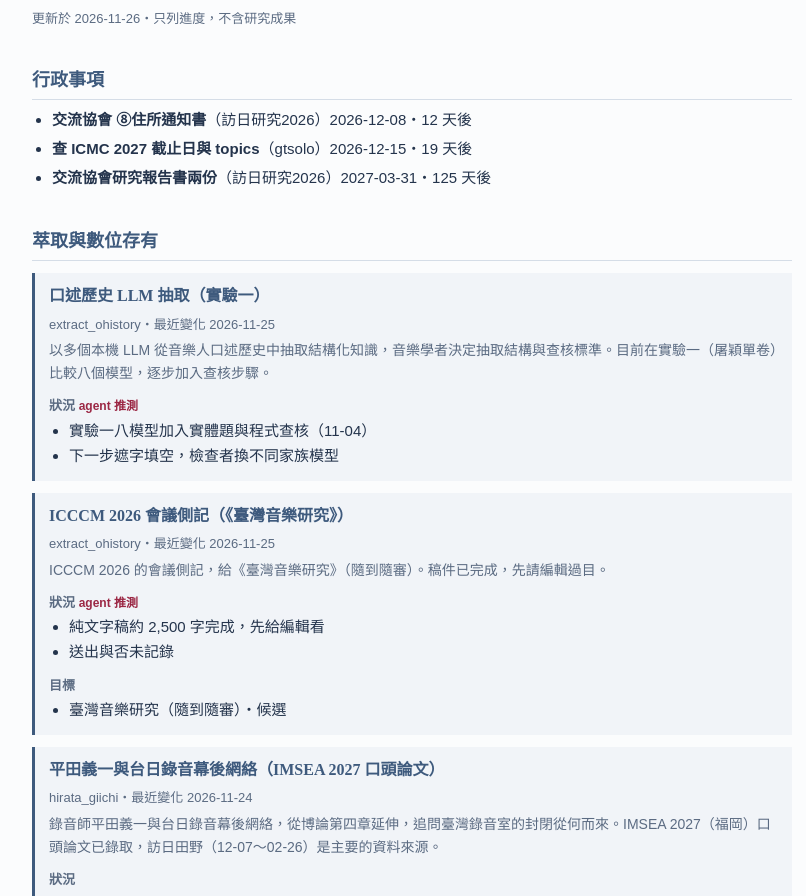
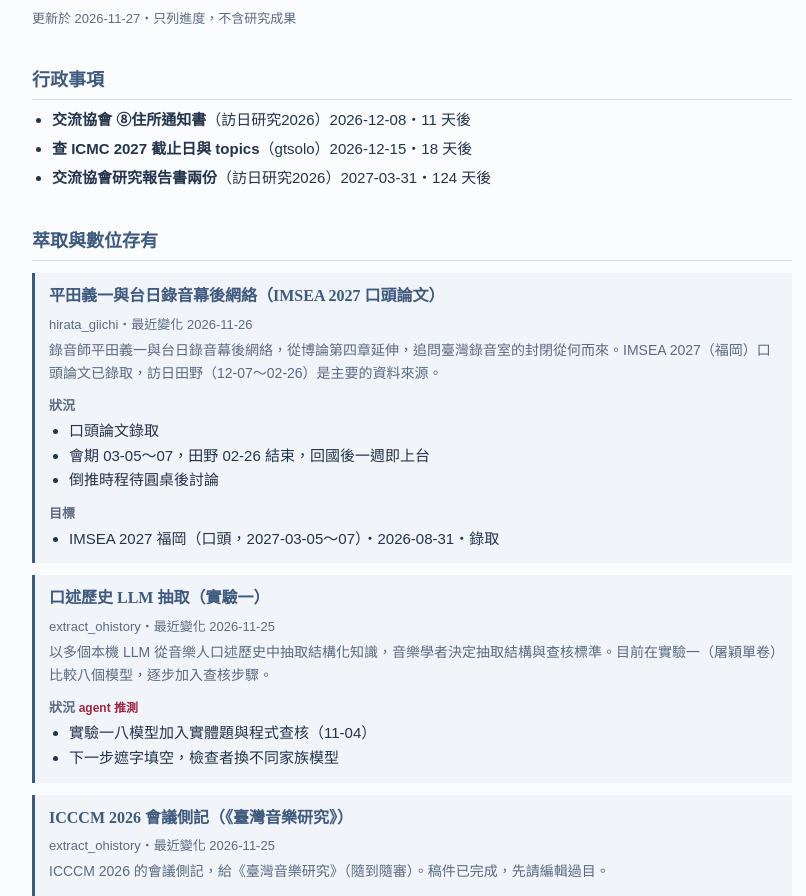
Before and after one commit to bkwmt/team-leader, a plain HTML site: page index.html in a window 1280 px wide. Shown: the part 56-952 px from the top of the page, without its empty margins (228-1034 px from the left). Drawn offline with Linux system fonts and the light colour scheme.

Commit message:
進度頁 2026-11-27

```diff
--- a/index.html
+++ b/index.html
@@ -18,21 +18,21 @@ p{margin:4px 0} ul{margin:2px 0;padding-left:20px} .meta{color:var(--muted);font
 .about{color:var(--muted);font-size:14px} .warn{color:var(--accent)} .guess{color:var(--accent);font-size:12px} .admin li{margin:4px 0}
 </style></head>
 <body><main>
-<h1>研究進度</h1><p class="meta">更新於 2026-11-26・只列進度，不含研究成果</p>
-<h2>行政事項</h2><ul class="admin"><li><b>交流協會 ⑧住所通知書</b>（訪日研究2026）2026-12-08・12 天後</li><li><b>查 ICMC 2027 截止日與 topics</b>（gtsolo）2026-12-15・19 天後</li><li><b>交流協會研究報告書兩份</b>（訪日研究2026）2027-03-31・125 天後</li></ul>
+<h1>研究進度</h1><p class="meta">更新於 2026-11-27・只列進度，不含研究成果</p>
+<h2>行政事項</h2><ul class="admin"><li><b>交流協會 ⑧住所通知書</b>（訪日研究2026）2026-12-08・11 天後</li><li><b>查 ICMC 2027 截止日與 topics</b>（gtsolo）2026-12-15・18 天後</li><li><b>交流協會研究報告書兩份</b>（訪日研究2026）2027-03-31・124 天後</li></ul>
 <h2>萃取與數位存有</h2>
+<section id="hirata-imsea2027"><h3><a href="#hirata-imsea2027">平田義一與台日錄音幕後網絡（IMSEA 2027 口頭論文）</a></h3><p class="meta">hirata_giichi・最近變化 2026-11-26</p><p class="about">錄音師平田義一與台日錄音幕後網絡，從博論第四章延伸，追問臺灣錄音室的封閉從何而來。IMSEA 2027（福岡）口頭論文已錄取，訪日田野（12-07～02-26）是主要的資料來源。</p><h4>狀況</h4><ul><li>口頭論文錄取</li><li>會期 03-05～07，田野 02-26 結束，回國後一週即上台</li><li>倒推時程待圓桌後討論</li></ul><h4>目標</h4><ul><li>IMSEA 2027 福岡（口頭，2027-03-05～07）・2026-08-31・錄取</li></ul></section>
 <section id="extract-ohistory"><h3><a href="#extract-ohistory">口述歷史 LLM 抽取（實驗一）</a></h3><p class="meta">extract_ohistory・最近變化 2026-11-25</p><p class="about">以多個本機 LLM 從音樂人口述歷史中抽取結構化知識，音樂學者決定抽取結構與查核標準。目前在實驗一（屠穎單卷）比較八個模型，逐步加入查核步驟。</p><h4>狀況 <span class="guess">agent 推測</span></h4><ul><li>實驗一八模型加入實體題與程式查核（11-04）</li><li>下一步遮字填空，檢查者換不同家族模型</li></ul></section>
 <section id="icccm-report-tmr"><h3><a href="#icccm-report-tmr">ICCCM 2026 會議側記（《臺灣音樂研究》）</a></h3><p class="meta">extract_ohistory・最近變化 2026-11-25</p><p class="about">ICCCM 2026 的會議側記，給《臺灣音樂研究》（隨到隨審）。稿件已完成，先請編輯過目。</p><h4>狀況 <span class="guess">agent 推測</span></h4><ul><li>純文字稿約 2,500 字完成，先給編輯看</li><li>送出與否未記錄</li></ul><h4>目標</h4><ul><li>臺灣音樂研究（隨到隨審）・候選</li></ul></section>
-<section id="hirata-imsea2027"><h3><a href="#hirata-imsea2027">平田義一與台日錄音幕後網絡（IMSEA 2027 口頭論文）</a></h3><p class="meta">hirata_giichi・最近變化 2026-11-24</p><p class="about">錄音師平田義一與台日錄音幕後網絡，從博論第四章延伸，追問臺灣錄音室的封閉從何而來。IMSEA 2027（福岡）口頭論文已錄取，訪日田野（12-07～02-26）是主要的資料來源。</p><h4>狀況</h4><ul><li>口頭論文錄取</li><li>會期 03-05～07，田野 02-26 結束，回國後一週即上台</li><li>倒推時程待圓桌後討論</li></ul><h4>目標</h4><ul><li>IMSEA 2027 福岡（口頭，2027-03-05～07）・2026-08-31・錄取</li></ul></section>
 <section id="ghouse-sna"><h3><a href="#ghouse-sna">戰後台灣流行音樂幕後合作網絡（ghouse SNA／reread）</a></h3><p class="meta">ghouse・最近變化 2026-11-24</p><p class="about">戰後臺灣流行音樂幕後合作網絡的 SNA 主線，以及重讀博論材料的 reread 子專案，是 PASMA 與 ISMIR 論文的來源。目前沒有設定新的投稿目標。</p><h4>狀況 <span class="guess">agent 推測</span></h4><ul><li>無期刊或會議目標</li><li>SNA 日誌停在 06-22，reread 停在 08-26</li></ul></section>
 <section id="jp-music-network"><h3><a href="#jp-music-network">日本發行專輯合作網絡</a></h3><p class="meta">JP_music_network・最近變化 2026-11-24</p><p class="about">以 Discogs 的日本發行專輯 credits 建立合作網絡，是 ghouse 的姊妹研究線，用來對照臺灣的情況。</p><h4>狀況 <span class="guess">agent 推測</span></h4><ul><li>組織節點與 U 型 modularity 觀察</li><li>下一步以 LLM 從 notes 抽取 credits</li></ul></section>
 <section id="ismir2026-postwar"><h3><a href="#ismir2026-postwar">ISMIR 2026 戰後篇（Paper 459，PASMA）</a></h3><p class="meta">my_papers・最近變化 2026-11-23</p><p class="about">以 PASMA 封套資料建立戰後臺灣流行音樂的幕後合作網絡，再以聲學分析檢驗「常一起合作的人聽起來相像」。ISMIR 2026 錄取並獲最佳論文提名，11 月在阿布達比發表。</p><h4>狀況</h4><ul><li>已發表（最佳論文提名，未獲獎）</li><li>擴寫 TISMIR 期刊版</li><li>PASMA 網站內容審閱與陳志遠生年勘誤（論文 1941、網站 1950）待處理</li></ul><h4>目標</h4><ul><li>ISMIR 2026・2026-08-03・錄取</li><li>TISMIR（ISMIR 論文擴充為期刊版；最佳論文提名者擴寫投稿為不成文慣例，隨時收稿，截止日未定）・進行中</li></ul></section>
 <section id="ntubonn-mecad"><h3><a href="#ntubonn-mecad">NTU-Bonn mecad 抽取與可視化</a></h3><p class="meta">NTU-Bonn・最近變化 2026-11-23</p><p class="about">台德合作計畫（NSTC-DFG 2027–2030）中由我負責的歷史資料抽取與可視化。德方負責事件資料庫與前端，台方負責方法與分析；正式經費開始前要交付事件篩選與學術摘要抽取的 pilot。</p><h4>狀況</h4><ul><li>海報錄取，楊建章與 Tobias Janz 的 panel 未錄（與投稿時「偏好 panel」相反）</li><li>P0–P3 全量完成，學術摘要 pilot 未開始</li></ul><h4>目標</h4><ul><li>IMSEA 2027 海報（與蘇黎合投）・2026-08-31・錄取</li><li>台北 kick-off workshop（2027-03 初，日期暫定）・2027-03-01・進行中</li></ul></section>
 <section id="prewar-stem-tagging"><h3><a href="#prewar-stem-tagging">戰前 78 轉分軌自動標註</a></h3><p class="meta">prewar_stem_tagging・最近變化 2026-11-18</p><p class="about">戰前 78 轉錄音經 demucs 分軌後，自動標註純樂器、純雜音等片段，作為資料增強素材庫，下游是鈞右的 RoFormer 預訓練。主管線在工作站，mac 端負責黃金標準試聽工具與公開站。</p><h4>狀況 <span class="guess">agent 推測</span></h4><ul><li>4／8／10 秒三種窗長全量完成並公開</li><li>黃金標準兩輪（各 120 窗）0 筆，等使用者標註</li><li>尚未通知鈞右下載區新選項</li></ul></section>
-<section id="muhou-journal-ab"><h3><a href="#muhou-journal-ab">博論改寫兩篇英文期刊（A 事件史、B 方法論）</a></h3><p class="meta">my_papers・最近變化 2026-08-04</p><p class="about">把博論拆寫成兩篇英文期刊論文：A 篇寫錄音實踐的標準化（事件史），B 篇寫以幕後為方法（方法論）。由 Claude 出英文初稿、作者逐節重寫，原訂兩篇同時投出。</p><h4>狀況</h4><ul><li>骨架 v2 已建（08-04）</li><li>待決定 muhou 英文注解與交付節奏</li><li>照現況年底投出會來不及，三條路（加快、先投 A 篇、延到訪日後）圓桌結束後再討論</li></ul><p class="warn">注意：照現況會來不及：可加快、修改內容或轉投其他會議</p><p class="warn">注意：WORKLOG 已 114 天沒有紀錄</p><h4>目標</h4><ul><li>Ethnomusicology／Ethnomusicology Forum（刊物未綁定）・2026-12-31・進行中</li></ul></section>
+<section id="muhou-journal-ab"><h3><a href="#muhou-journal-ab">博論改寫兩篇英文期刊（A 事件史、B 方法論）</a></h3><p class="meta">my_papers・最近變化 2026-08-04</p><p class="about">把博論拆寫成兩篇英文期刊論文：A 篇寫錄音實踐的標準化（事件史），B 篇寫以幕後為方法（方法論）。由 Claude 出英文初稿、作者逐節重寫，原訂兩篇同時投出。</p><h4>狀況</h4><ul><li>骨架 v2 已建（08-04）</li><li>待決定 muhou 英文注解與交付節奏</li><li>照現況年底投出會來不及，三條路（加快、先投 A 篇、延到訪日後）圓桌結束後再討論</li></ul><p class="warn">注意：照現況會來不及：可加快、修改內容或轉投其他會議</p><p class="warn">注意：WORKLOG 已 115 天沒有紀錄</p><h4>目標</h4><ul><li>Ethnomusicology／Ethnomusicology Forum（刊物未綁定）・2026-12-31・進行中</li></ul></section>
 <h2>音樂分析與表演應用</h2>
+<section id="gtsolo"><h3><a href="#gtsolo">吉他即興音訊＋手部影像資料集與無監督 token</a></h3><p class="meta">gtsolo・最近變化 2026-11-27</p><p class="about">錄製本人的電吉他即興 solo，同步取得 DI 與按弦手影像，不逐音標註，讓模型自己找出演奏單位再做 solo 生成。先以 iPhone 做前導實驗，正式錄製一次做完（光學動作捕捉＋多視角影片＋音訊）。</p><h4>狀況</h4><ul><li>題目成形，文獻收集進行中</li><li>前導實驗出國前開始</li><li>ICMC 走哪一條路未定</li></ul><h4>目標</h4><ul><li>ICMC 2027 桃園（短論文，截止日未公布）・候選</li></ul><h4>里程碑</h4><ul><li>iPhone 前導實驗・2026-12-06</li></ul></section>
 <section id="jazzification"><h3><a href="#jazzification">Jazzification</a></h3><p class="meta">Jazzification・最近變化 2026-11-24</p><p class="about">以爵士樂 corpus 試驗 rule based 為主的音樂分析，也不排斥以計算方法發展互動式的音樂與表演應用。</p><h4>狀況 <span class="guess">agent 推測</span></h4><ul><li>全資料庫 quantize 完成（456 首 solo）</li><li>下一步三連音偵測、跨小節連結線、抽聽驗證</li></ul></section>
-<section id="gtsolo"><h3><a href="#gtsolo">吉他即興音訊＋手部影像資料集與無監督 token</a></h3><p class="meta">gtsolo・最近變化 2026-11-23</p><p class="about">錄製本人的電吉他即興 solo，同步取得 DI 與按弦手影像，不逐音標註，讓模型自己找出演奏單位再做 solo 生成。先以 iPhone 做前導實驗，正式錄製一次做完（光學動作捕捉＋多視角影片＋音訊）。</p><h4>狀況</h4><ul><li>題目成形，文獻收集進行中</li><li>前導實驗出國前開始</li><li>ICMC 走哪一條路未定</li></ul><h4>目標</h4><ul><li>ICMC 2027 桃園（短論文，截止日未公布）・候選</li></ul><h4>里程碑</h4><ul><li>iPhone 前導實驗・2026-12-06</li></ul></section>
 <h2>計畫申請</h2>
 <section id="sinica-postdoc-app"><h3><a href="#sinica-postdoc-app">中研院院級博後申請</a></h3><p class="meta">中研院博士後・最近變化 2026-08-31</p><p class="about">中研院院級博士後研究學者申請，題目「資料、知識與數位存有：台灣音樂史料的跨模態抽取與驗證」，學術導師蘇黎。</p><h4>狀況</h4><ul><li>計畫書已送出，等待結果</li></ul><p class="meta">等待：審查結果</p><h4>目標</h4><ul><li>院級博後（已送出，待結果）・進行中</li></ul></section>
 <section id="co-project-2027"><h3><a href="#co-project-2027">台大×中研院 2027 合作計畫（日治音樂史料計算分析）</a></h3><p class="meta">co-project_2027・最近變化 2026-07-09</p><p class="about">台大與中研院 2027 創新性合作計畫，以計算方法分析日治臺灣音樂史料；音樂所王櫻芬主導，中研院蘇黎以 AI 配合。</p><h4>狀況</h4><ul><li>計畫書已送出，等待審查結果</li></ul><p class="meta">等待：審查結果</p></section>
```
